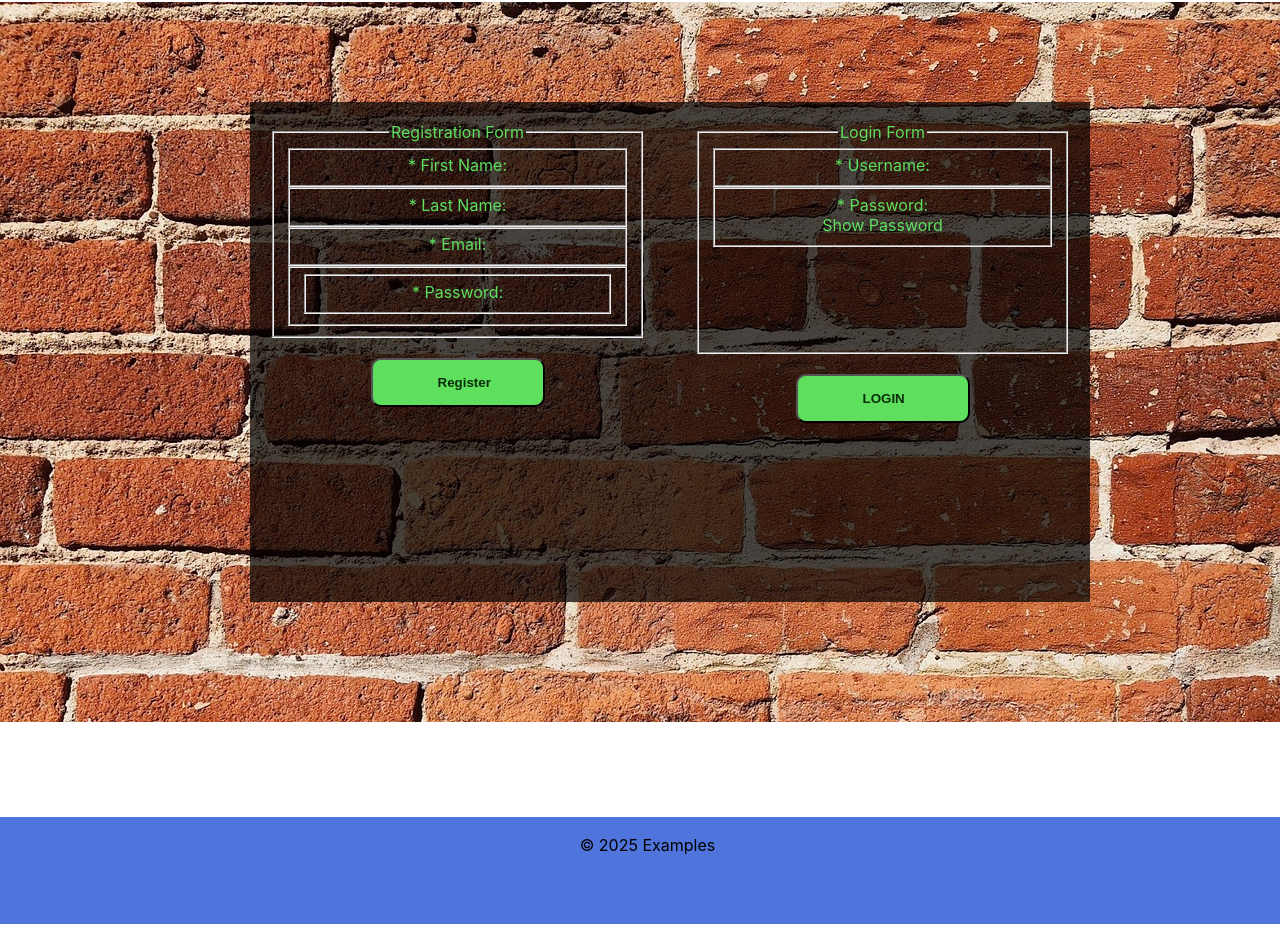
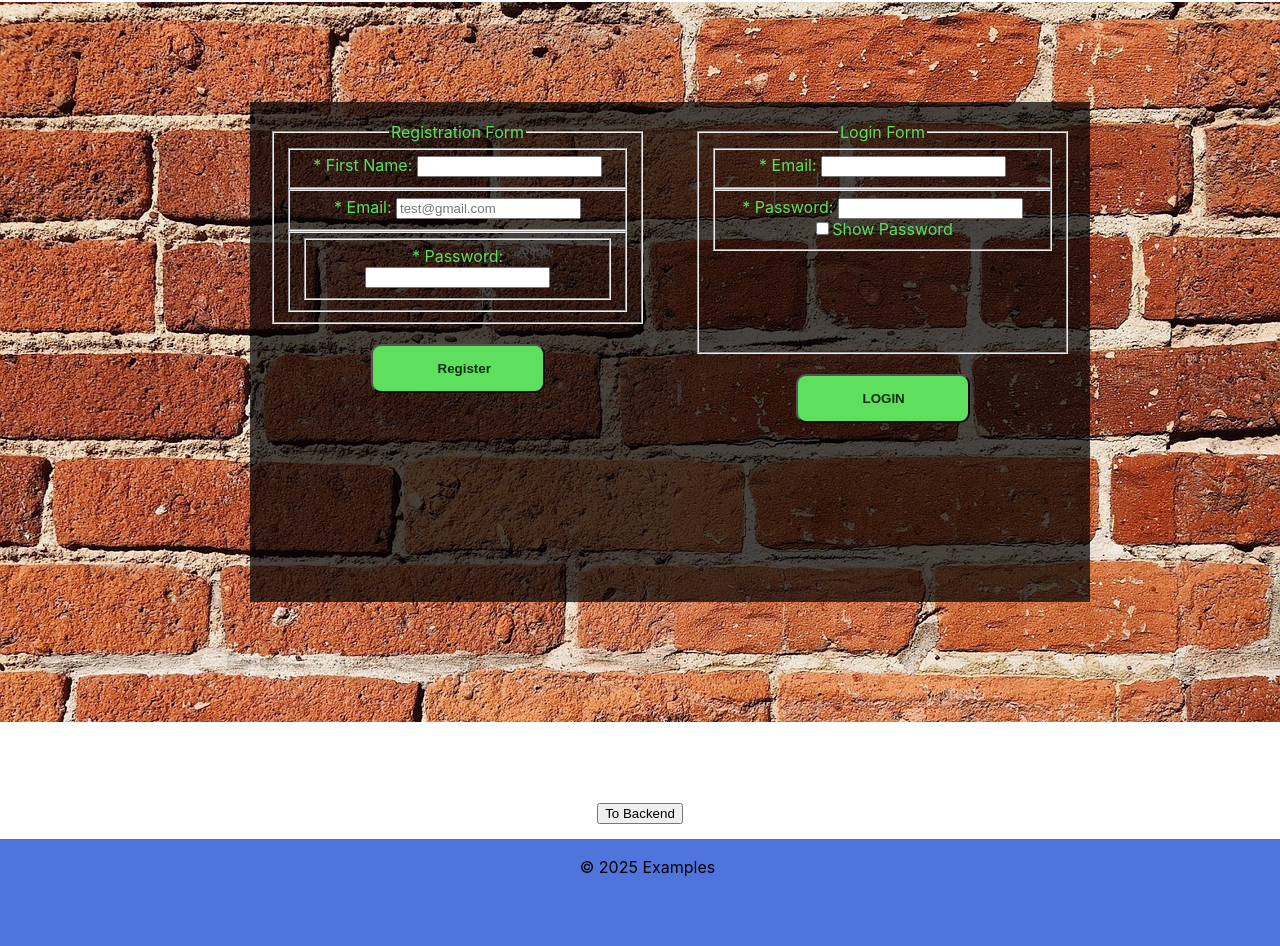
Before and after one commit to mvpetrusenko/react-pet-project, a React (Create React App) app: page / in a window 1280 px wide. Shown: the part 793-1739 px from the top of the page. Before the commit the page ends 1717 px from the top, so only its background shows below. Built offline with nearby package versions, Linux system fonts and the light colour scheme.

Commit message:
frontend not ok backend

```diff
--- a/package.json
+++ b/package.json
@@ -10,6 +10,7 @@
     "@testing-library/jest-dom": "^6.6.3",
     "@testing-library/react": "^16.2.0",
     "@testing-library/user-event": "^13.5.0",
+    "axios": "^1.8.3",
     "body-parser": "^1.20.3",
     "express": "^4.21.2",
     "framer-motion": "^12.4.7",
--- a/src/components/FifthPage/FifthPage.css
+++ b/src/components/FifthPage/FifthPage.css
@@ -37,14 +37,14 @@
 
 
 /* hide checkbox to switch mode toggle */
-input {
+.inputCheckboxSwitch {
     display: none;
 }
 
 /* :checked pseudo-class matches any <input> or <option> element that is checked
 style around input */
 /* circle in switch toggle after checkbox is checked */
-input:checked + .sliderSwitch::before {
+.inputCheckboxSwitch:checked + .sliderSwitch::before {
     /* background-color: green;  */
     transform: translateX(100px);
 }
@@ -54,6 +54,6 @@ input:checked + .sliderSwitch::before {
 
 
 /* long space of switch after checkbox is checked */
-input:checked + .sliderSwitch {
+.inputCheckboxSwitch:checked + .sliderSwitch {
     background-color: rgb(251, 255, 141);
 }
--- a/src/components/FifthPage/FifthPage.js
+++ b/src/components/FifthPage/FifthPage.js
@@ -183,7 +183,7 @@ function FifthPage() {
             <p>Fifth Page Content</p>
 
             <label className='switchModeContainer'>
-              <input type='checkbox'
+              <input className='inputCheckboxSwitch' type='checkbox'
                       id='checkboxSwitch'
                       onChange={switchTheme}></input>
               <label htmlFor='checkboxSwitch' className='sliderSwitch'></label>
--- a/src/components/MainPage/MainPage.js
+++ b/src/components/MainPage/MainPage.js
@@ -19,6 +19,9 @@ import { useContext } from 'react';
 
 
 import { useForm } from "react-hook-form"
+
+
+import axios from 'axios'
 
 // import {useHttp} from '../hooks/http.hook'
 
@@ -78,6 +81,122 @@ function MainPage() {
 
 
 
+
+
+
+
+
+
+  // import axios from 'axios'
+  // <input type='submit' value={'To Backend'} onClick={handleExampleToBackendButton}></input>
+
+  // in backend project: import express, { response } from 'express';
+  // import cors from 'cors'
+  // const app = express()
+  // app.use(express.json())
+  // app.use(cors());
+
+//   app.get('/', (request, response) => {
+//     response.send('Everything has been received');
+// })
+
+
+// app.listen(5000, (error) => {
+//   if(error) {
+//       return console.log('error')
+//   }
+//   console.log('Server has been started')
+// });
+
+// axios.post (Frontend)
+// It's used to send an HTTP POST request to your backend API
+// It handles the client-side part of the request: packaging the data, setting headers,
+// and sending it to the server
+// app.post (Backend)
+// This is a method provided by the Express.js framework in your backend code
+// It handles the server-side part of the request: receiving the data, processing it,
+// and sending a response back to the client
+// The frontend initiates the request using axios.post
+// The backend listens for and responds to that request using app.post
+// use value when the fields are empty, but if we have to
+// type or update the value from the value already in the
+// input box. We must use defaultValue - cannot see input value while typing
+// I cannot see input values while typing in fields of my login form
+// The issue arises from combining React state (useState) and React
+// Hook Form (register method) on the same input fields. You should
+// choose one approach to control the input values
+// login function will not be working without first registration function
+
+
+
+  const handleExampleToBackendButton = async () => {
+    try {
+      // event.preventDefault();
+      await axios.get('http://localhost:5000').then(response => {
+      console.log('backend works', response.data)
+    });
+    } catch (error) {
+      console.log('testButton: ', error)
+    }
+
+  }
+
+
+
+
+
+  // const [email, setEmail] = useState('');
+  // const [password, setPassword] = useState('');
+
+  const handleLoginButton = async (data) => {
+    try {
+      // event.preventDefault();
+      const responseData = await axios.post('http://localhost:5000/login', {
+        // email: email, - send email from state
+        // password: password,
+        email: data.emailLogin,
+        password: passwordLogin,
+      });
+
+      console.log('backend login works', responseData.data);
+
+    } catch (error) {
+      console.log('login button error: ', error)
+    }
+
+  }
+
+
+
+
+  const handleRegisterButton = async (data) => {
+    try {
+      // event.preventDefault();
+      const responseD = await axios.post('http://localhost:5000/registration', {
+        // email: email, - send email from state
+        // password: password,
+        firstName: data.firstName,
+        email: data.email,
+        password: passwordRegistration,
+      });
+
+      console.log('backend registration works', responseD.data);
+
+    } catch (error) {
+      console.log('register button error: ', error)
+    }
+
+  }
+
+
+
+
+
+
+
+
+
+
     const {cartItems, setCartItems} = useContext(CartContext);
 
     // const context = useContext(CartContext);
@@ -109,14 +228,38 @@ function MainPage() {
       }
 
 
+
+      //after filling in register fields and press
+      // register button nothing is send to backend, it simple go
+      // to my login form to fill in
+      // const {
+      //   register,
+      //   watch,
+      //   handleSubmit,
+      //   getValues,
+      //   formState: { errors }} = useForm({mode: "onChange"}
+      //     );
+
+
+      // Solution: Separate useForm Instances for Each Form
+      // Create separate useForm hooks for the registration and login forms
+      // Use their respective handleSubmit functions independently
+
+      // Separate useForm hooks for each form
       const {
-        register,
-        watch,
-        handleSubmit,
-        getValues,
-        formState: { errors }} = useForm({mode: "onChange"}
-          );
+        register: registerRegisterForm,
+        handleSubmit: handleRegisterSubmit,
+        formState: { errors: registerErrors },
+  } = useForm();
 
+
+
+
+  const {
+    register: registerLoginForm,
+    handleSubmit: handleLoginSubmit,
+    formState: { errors: loginErrors },
+  } = useForm();
 
 
     // showPassChecked - false = show password checkbox is not checked
@@ -331,14 +474,17 @@ function MainPage() {
 
       <div className='formContainer'>
         <div className='forms'>
-          <form className='registrationForm'>
+          <form className='registrationForm' onSubmit={handleRegisterSubmit(handleRegisterButton)}>
+           {/* onSubmit={handleSubmit(handleRegisterButton)}
+          > */}
             <fieldset>
               <legend>Registration Form</legend>
               <fieldset>
                 <label for="firstName">* First Name: </label>
                 <input type='text' className='firstName'
                 // regex for email, password, first name, last name
-                {...register('firstName', {
+                // {...register('firstName', {
+                {...registerRegisterForm('firstName', {
                   required: 'First name is required',
                   minLength:{
                     value:2,
@@ -353,9 +499,10 @@ function MainPage() {
                       message: 'Invalid first name',
                   },
               })}></input><br></br>
-                <span>{errors.firstName?.message}</span>
+                {/* <span>{errors.firstName?.message}</span> */}
+                <span>{registerErrors.firstName?.message}</span>
               </fieldset>
-              <fieldset>
+              {/* <fieldset>
                 <label for="lastName">* Last Name: </label>
                 <input type='text' className='lastName'
                 {...register('lastName', {
@@ -374,7 +521,7 @@ function MainPage() {
                   },
               })}></input><br></br>
                 <span>{errors.lastName?.message}</span>
-              </fieldset>
+              </fieldset> */}
               <fieldset>
                 <label for="email">* Email:   </label>
                 <input type='email'
@@ -382,14 +529,16 @@ function MainPage() {
                 // onChange={changeHandler}
                 className='email'
                 required
-                {...register('email', {
+                // {...register('email', {
+                {...registerRegisterForm('email', {
                   required: 'Email is required',
                   pattern: {
                       value: /^(([^<>()[\]\\.,;:\s@"]+(\.[^<>()[\]\\.,;:\s@"]+)*)|(".+"))@((\[[0-9]{1,3}\.[0-9]{1,3}\.[0-9]{1,3}\.[0-9]{1,3}])|(([a-zA-Z\-0-9]+\.)+[a-zA-Z]{2,}))$/,
                       message: 'Invalid email address',
                   },
               })}></input><br></br>
-              <span>{errors.email?.message}</span>
+              {/* <span>{errors.email?.message}</span> */}
+              <span>{registerErrors.email?.message}</span>
               </fieldset>
 
               <fieldset>
@@ -400,7 +549,8 @@ function MainPage() {
                     className='password'
                     // Minimum eight characters, at least one uppercase letter,
                     // one lowercase letter, one number and one special character
-                    {...register('passwordRegistration', {
+                    // {...register('passwordRegistration', {
+                    {...registerRegisterForm('passwordRegistration', {
                       // required: 'Password is required',
                       minLength:{
                         value:8,
@@ -415,7 +565,8 @@ function MainPage() {
                           message: 'Invalid password: (should have  min 8 characters: uppercase, lowercase, number, special character)',
                       },
                   })}></input><br></br>
-                  <span>{errors.passwordRegistration?.message}</span>
+                  {/* <span>{errors.passwordRegistration?.message}</span> */}
+                  <span>{registerErrors.passwordRegistration?.message}</span>
                   </fieldset>
 
                   {/* type='password' - to hide password with ***** */}
@@ -450,35 +601,34 @@ function MainPage() {
 
 
 
-          <form className='loginForm'>
+          <form className='loginForm'
+          // onSubmit={handleSubmit(handleLoginButton)}
+          onSubmit={handleLoginSubmit(handleLoginButton)}>
             <fieldset className='formFieldLogin'>
               <legend>Login Form</legend>
               <fieldset>
-                <label for="userName">* Username: </label>
-                <input type='text' className='userName'
-                {...register('userName', {
-                  required: 'Username is required',
-                  minLength:{
-                    value:2,
-                    message: "Minimum 2 characters required"
-                    },
-                    maxLength: {
-                    value:10,
-                    message: "Max 10 is allowed"
-                    },
+                <label htmlFor="emailLogin">* Email: </label>
+                <input type='email' className='emailLogin'
+                // value={email} onChange={(event) => setEmail(event.target.value)}
+                // {...register('emailLogin', {
+                {...registerLoginForm('emailLogin', {
+                  required: 'Email is required',
                   pattern: {
-                      value: /[a-zA-Z]/,
-                      message: 'Invalid username',
+                      value: /^(([^<>()[\]\\.,;:\s@"]+(\.[^<>()[\]\\.,;:\s@"]+)*)|(".+"))@((\[[0-9]{1,3}\.[0-9]{1,3}\.[0-9]{1,3}\.[0-9]{1,3}])|(([a-zA-Z\-0-9]+\.)+[a-zA-Z]{2,}))$/,
+                      message: 'Invalid email address',
                   },
               })}></input><br></br>
-                  <span>{errors.userName?.message}</span>
+                  {/* <span>{errors.emailLogin?.message}</span> */}
+                  <span>{loginErrors.emailLogin?.message}</span>
               </fieldset>
               <fieldset>
-                <label for="passwordLogin">* Password: </label>
+                <label htmlFor="passwordLogin">* Password: </label>
                 <input type={!isVisible ? 'password' : 'text'}  className='password'
+                // value={password} onChange={(event) => setPassword(event.target.value)}
                 // Minimum eight characters, at least one uppercase letter,
                 // one lowercase letter, one number and one special character
-                {...register('passwordLogin', {
+                // {...register('passwordLogin', {
+                {...registerLoginForm('passwordLogin', {
                   required: 'Password is required',
                   minLength:{
                     value:8,
@@ -493,7 +643,8 @@ function MainPage() {
                       message: 'Invalid password: (should have  min 8 characters: uppercase, lowercase, number, special character)',
                   },
               })}></input><br></br>
-              <span>{errors.passwordLogin?.message}</span>
+              {/* <span>{errors.passwordLogin?.message}</span>  */}
+              <span>{loginErrors.passwordLogin?.message}</span>
               <div className='showPasswordBlock'>
                 <input type='checkbox' name='showPassword' onChange={handleShowPasswordToggle}></input>
                 <label htmlFor='showPassword'>Show Password</label>
@@ -503,12 +654,21 @@ function MainPage() {
             <div>
                 <button type='submit'
                 // disabled={loading}
-                className='loginButton'>LOGIN</button>
+                className='loginButton'
+                // onClick={handleLoginButton}
+                >LOGIN</button>
             </div>
           </form>
           </div>
         </div>
 
+
+
+
+
+              <div>
+                <input type='submit' value={'To Backend'} onClick={handleExampleToBackendButton}></input>
+              </div>
 
 
 
```
Also changed, not shown: 1 other file (tests, documents, lock files or other folders).
